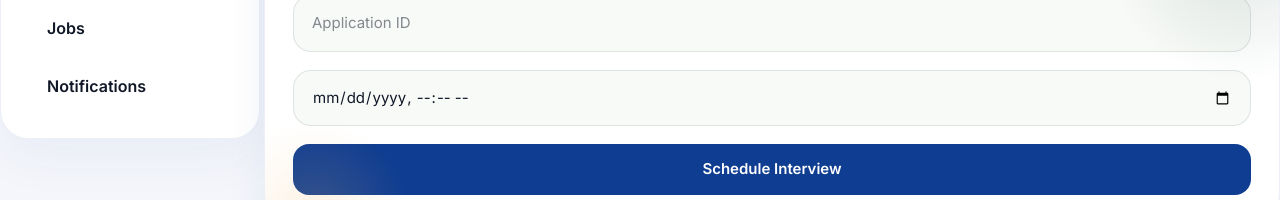
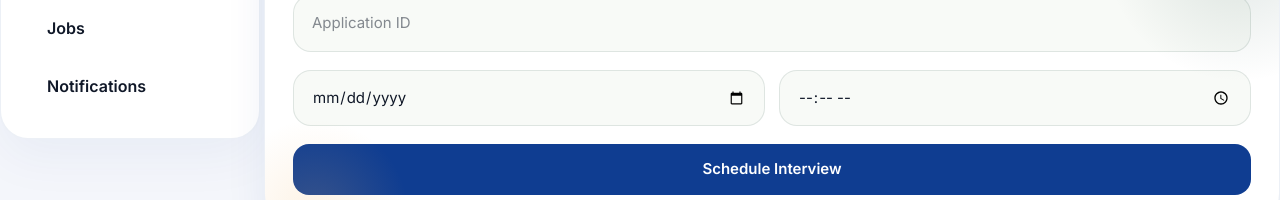
Before and after one commit to prasadgeethika/RecruitFlow, a React (Vite) app in the folder frontend/: page /dashboard/schedule-interview in a window 1280 px wide. Shown: the part 193-393 px from the top of the page. Built offline with nearby package versions, Linux system fonts and the light colour scheme; sample sign-in values are in the browser's storage.

Commit message:
feat(frontend): refine login page and recruiter workflow views

```diff
--- a/frontend/src/pages/InterviewSchedulePage.tsx
+++ b/frontend/src/pages/InterviewSchedulePage.tsx
@@ -9,7 +9,8 @@ export default function InterviewSchedulePage() {
     const [applicationId, setApplicationId] = useState(
         passedId != null ? String(passedId) : ""
     );
-    const [scheduledAt, setScheduledAt] = useState("");
+    const [scheduledDate, setScheduledDate] = useState("");
+    const [scheduledTime, setScheduledTime] = useState("");
     const [message, setMessage] = useState("");
     const [error, setError] = useState("");
 
@@ -18,6 +19,13 @@ export default function InterviewSchedulePage() {
         setMessage("");
         setError("");
 
+        if (!scheduledDate || !scheduledTime) {
+            setError("Please select both a date and a time.");
+            return;
+        }
+
+        const scheduledAt = `${scheduledDate}T${scheduledTime}`;
+
         try {
             await api.post("/interviews/schedule", {
                 applicationId: Number(applicationId),
@@ -25,7 +33,8 @@ export default function InterviewSchedulePage() {
             });
             setMessage("Interview scheduled successfully.");
             setApplicationId("");
-            setScheduledAt("");
+            setScheduledDate("");
+            setScheduledTime("");
         } catch (err) {
             setError(getErrorMessage(err));
         }
@@ -42,11 +51,18 @@ export default function InterviewSchedulePage() {
                         value={applicationId}
                         onChange={(e) => setApplicationId(e.target.value)}
                     />
-                    <input
-                        type="datetime-local"
-                        value={scheduledAt}
-                        onChange={(e) => setScheduledAt(e.target.value)}
-                    />
+                    <div className="datetime-row">
+                        <input
+                            type="date"
+                            value={scheduledDate}
+                            onChange={(e) => setScheduledDate(e.target.value)}
+                        />
+                        <input
+                            type="time"
+                            value={scheduledTime}
+                            onChange={(e) => setScheduledTime(e.target.value)}
+                        />
+                    </div>
                     <button type="submit">Schedule Interview</button>
                 </form>
                 {message && <p className="success">{message}</p>}
--- a/frontend/src/pages/LoginPage.tsx
+++ b/frontend/src/pages/LoginPage.tsx
@@ -23,7 +23,7 @@ export default function LoginPage() {
       }
 
       login(token);
-      navigate('/jobs');
+      navigate('/dashboard/jobs');
     } catch (err) {
       setError(getErrorMessage(err));
     }
--- a/frontend/src/pages/RecruiterReviewPage.tsx
+++ b/frontend/src/pages/RecruiterReviewPage.tsx
@@ -106,6 +106,7 @@ export default function RecruiterReviewPage() {
                     </p>
                 ) : (
                     <select
+                        className="job-select"
                         value={selectedJob ?? ""}
                         onChange={(e) => setSelectedJob(Number(e.target.value))}
                     >
```
